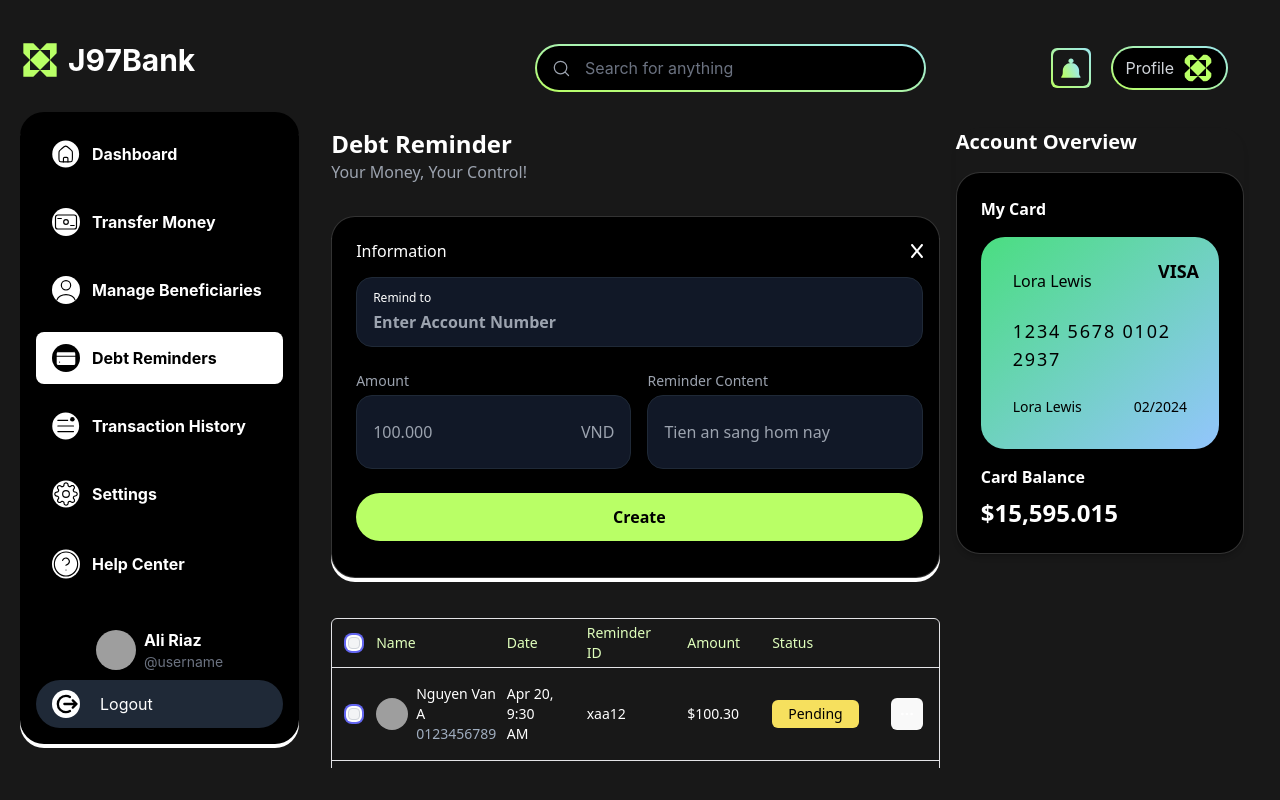
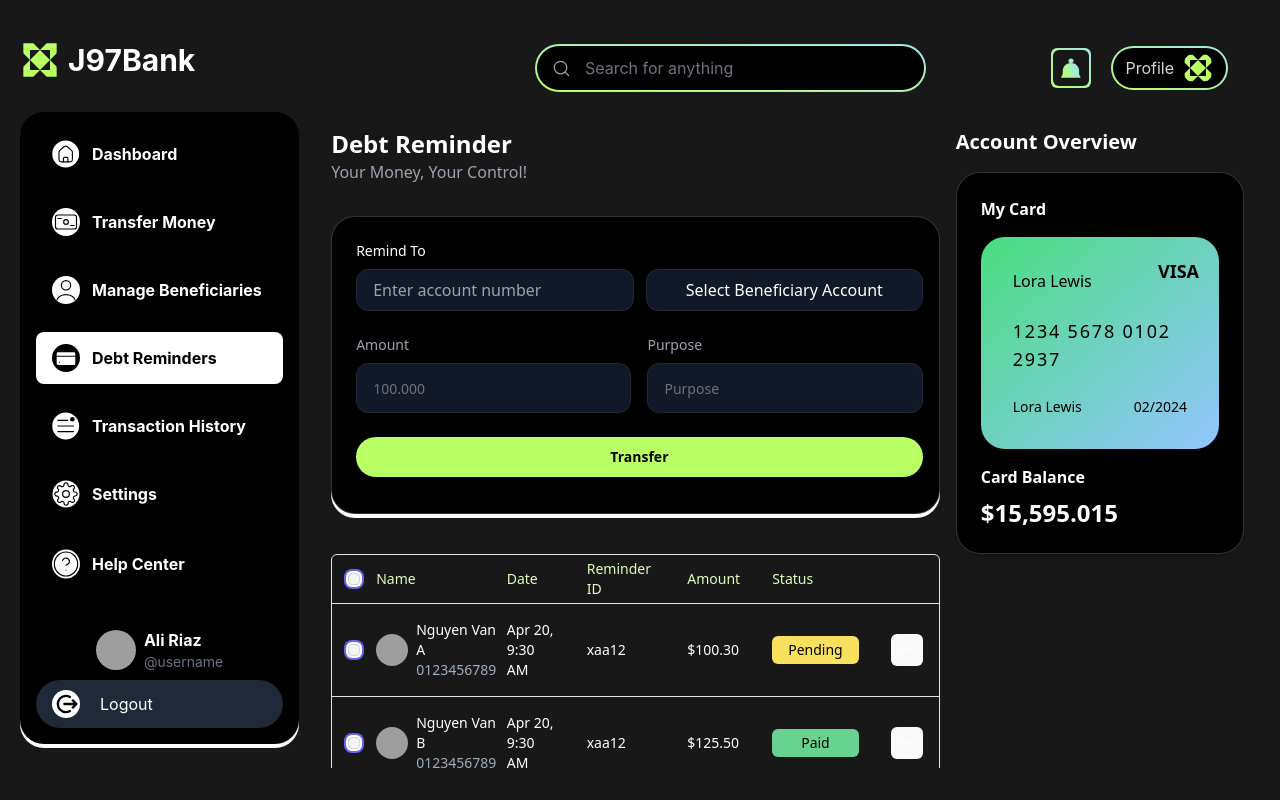
Before and after one commit to baronpm0703/WNC-InternetBanking-FE, a React (Vite) app: page /dashboard/debt-reminders in a window 1280 px wide. Both pictures are taken after a click on the button "Create Reminder". Built offline with nearby package versions, Linux system fonts and the light colour scheme; grey boxes are pictures that could not be loaded.

Commit message:
update form for debt reminder

```diff
--- a/src/component/Dashboard-Components/debtReminders.tsx
+++ b/src/component/Dashboard-Components/debtReminders.tsx
@@ -1,23 +1,99 @@
 import { useEffect, useState } from "react";
 import { useNavigate } from "react-router-dom";
-import { FontAwesomeIcon } from "@fortawesome/react-fontawesome";
-import { faTrash, faX } from "@fortawesome/free-solid-svg-icons";
-import ItemDropdown from './dropdown';
-import DemoPage from "../Resusable/page";
 import { DataTable } from "../Resusable/dataTable";
-import { debtColumns, inDebts} from "../Resusable/columns";
+import { debtColumns, inDebts } from "../Resusable/columns";
 import { Dialog, DialogContent, DialogDescription, DialogFooter, DialogHeader, DialogTitle, DialogTrigger } from "@/components/ui/dialog";
-import { Button } from "@/components/ui/button";
 import { useAppDispatch, useAppSelector } from "@/libs/hooks";
 import { interactDialog } from "@/libs/slices/sliceTask";
+import { Button } from "@/components/ui/button";
+import {
+  Form,
+  FormControl,
+  FormField,
+  FormItem,
+  FormMessage,
+} from "@/components/ui/form";
+import { DropdownMenu, DropdownMenuTrigger, DropdownMenuContent, DropdownMenuLabel, DropdownMenuSeparator, DropdownMenuItem } from "@/components/ui/dropdown-menu";
+import { Input } from "@/components/ui/input";
+import { zodResolver } from "@hookform/resolvers/zod";
+import { useForm } from "react-hook-form";
+import { z } from "zod";
+import { FontAwesomeIcon } from "@fortawesome/react-fontawesome";
+import { faArrowLeft } from "@fortawesome/free-solid-svg-icons";
+
+const TransferSchema = z.object({
+  transferTo: z.string().nonempty({ message: "Please select a beneficiary account." }),
+  amount: z
+    .string()
+    .nonempty({ message: "Amount is required." })
+    .regex(/^\d+(\.\d{1,2})?$/, { message: "Please enter a valid amount." }),
+  purpose: z.string().nonempty({ message: "Purpose is required." }),
+});
+
 
 const DebtReminderUI = () => {
   const [activeTab, setActiveTab] = useState<string | null>(null);
-  const navigate = useNavigate();
   const dispatch = useAppDispatch();
   const { isOpenDialog } = useAppSelector(state => state.task);
-  const [isDropdownOpenTransferTo, setIsDropdownOpenTransferTo] = useState(false);
   const [selectedTransferTo, setSelectedTransferTo] = useState({ attribute1: '', attribute2: '' });
+  const [activeStep, setActiveStep] = useState("transfer"); // New state for tracking steps
+  const [formData, setFormData] = useState(null); // Dữ liệu từ form đầu tiên
+  const [searchQuery, setSearchQuery] = useState("");
+
+  const accounts = [
+    { attribute1: "NGUYEN LAM HAI", attribute2: "123456" },
+    { attribute1: "PHAN THAI KHANG", attribute2: "22222" },
+    { attribute1: "NGUYEN PHU MINH BAO", attribute2: "233434" },
+    { attribute1: "NGUYEN ANH KHOA", attribute2: "35667" },
+  ];
+
+  const form = useForm({
+    resolver: zodResolver(TransferSchema),
+    defaultValues: {
+      transferFrom: "John Paul - 2222222222222222",
+      transferTo: "",
+      amount: "",
+      purpose: "",
+    },
+  });
+
+  function onSubmitSameBank(data: any) {
+    console.log("Form Submitted:", data);
+    setFormData(data);
+    setActiveStep("otp");
+  }
+
+  function onSubmitSameBankOTP(data: any) {
+    console.log("Form Submitted otp same bamk", data);
+  }
+
+  const handleTransferToInputChange = (event) => {
+    const inputValue = event.target.value.trim();
+
+    if (inputValue === "") {
+      setSelectedTransferTo({ attribute1: "", attribute2: "" });
+      form.setValue("transferTo", "");
+      return;
+    }
+
+    const matchedItem = accounts.find(
+      (item) => item.attribute2 === inputValue
+    );
+
+    if (matchedItem) {
+      setSelectedTransferTo(matchedItem);
+      form.setValue(
+        "transferTo",
+        `${matchedItem.attribute1} - ${matchedItem.attribute2}`
+      );
+    } else {
+      setSelectedTransferTo({ attribute1: "", attribute2: inputValue });
+      form.setError("transferTo", {
+        type: "manual",
+        message: "Account number is not valid.",
+      });
+    }
+  };
 
   return (
     <div className="text-white font-sans flex">
@@ -28,92 +104,213 @@ const DebtReminderUI = () => {
           <p className="text-gray-400">Your Money, Your Control!</p>
         </div>
         <div className="bg-black p-6 rounded-3xl border border-white/20 shadow-lg overflow-y-auto pr-4" style={{ boxShadow: "0px 4px 0px white" }}>
-          {/* Form Logic */}
-          <form className={`transition-all duration-1000 transform ${activeTab === "createReminder"
+          {
+            (activeStep === "transfer" ? (
+              <Form {...form}>
+                <form onSubmit={form.handleSubmit(onSubmitSameBank)} className={`space-y-6 transition-all duration-1000 transform ${activeTab === "createReminder"
                   ? "opacity-100 translate-y-0 max-h-screen"
                   : "opacity-0 translate-y-[20px] max-h-0 overflow-hidden"
                   }`}>
-            {/* Reminder To */}
-            <div className="grid grid-cols-1 gap-4 mb-6">
-              <div className="w-full h-5 flex justify-between items-center" id="closeButton">
-                Information
-                <FontAwesomeIcon
-                  icon={faX}
-                  onClick={() => setActiveTab(null)}
-                  className="text-white-500 hover:text-white-700 cursor-pointer"
+                  <FormField
+                    control={form.control}
+                    name="transferTo"
+                    render={({ field, fieldState }) => (
+                      <FormItem>
+                        <label className="block text-white text-sm mb-2">Remind To</label>
+                        <FormControl>
+                          <div className="flex justify-between items-center space-x-3">
+                            {/* Input Field */}
+                            <input
+                              type="text"
+                              placeholder="Enter account number"
+                              value={selectedTransferTo.attribute2}
+                              className={`w-1/2 form-input bg-gray-900 text-white rounded-xl px-4 py-2 border ${fieldState.error ? "border-red-500" : "border-gray-800"
+                                } focus:outline-none`}
+                              onChange={handleTransferToInputChange}
+                            />
+
+                            {/* Dropdown Menu */}
+                            <div className="w-1/2 relative">
+                              <DropdownMenu>
+                                <DropdownMenuTrigger asChild>
+                                  <button
+                                    type="button"
+                                    className={`w-full form-select bg-gray-900 text-white rounded-xl px-4 py-2 border ${fieldState.error ? "border-red-500" : "border-gray-800"
+                                      } focus:outline-none hover:border-white transition-all duration-200`}
+                                  >
+                                    {selectedTransferTo.attribute1
+                                      ? `${selectedTransferTo.attribute1} - ${selectedTransferTo.attribute2}`
+                                      : "Select Beneficiary Account"}
+                                  </button>
+                                </DropdownMenuTrigger>
+
+                                <DropdownMenuContent className="w-full">
+                                  <DropdownMenuLabel>Select an Account</DropdownMenuLabel>
+                                  <DropdownMenuSeparator />
+                                  <div className="px-2 py-2">
+                                    <input
+                                      type="text"
+                                      placeholder="Search accounts..."
+                                      className="w-full px-2 py-1 text-sm border border-gray-300 rounded-md focus:outline-none rounded-xl focus:ring focus:ring-blue-500 text-white"
+                                      value={searchQuery}
+                                      onChange={(e) => setSearchQuery(e.target.value)}
                                     />
                                   </div>
-              <div className="relative w-full bg-gray-900 text-white rounded-2xl px-4 py-3 border border-gray-800 hover:border-white transition-all duration-200">
-                <label className="block text-white text-xs mb-1">Remind to</label>
-                <div className="flex justify-between items-center">
-                  {selectedTransferTo.attribute1 === '' ? (
-                    <input
+                                  <DropdownMenuSeparator />
+                                  {accounts
+                                    .filter((account) =>
+                                      `${account.attribute1} - ${account.attribute2}`
+                                        .toLowerCase()
+                                        .includes(searchQuery.toLowerCase())
+                                    )
+                                    .map((account) => (
+                                      <DropdownMenuItem
+                                        key={account.attribute2}
+                                        onClick={() => {
+                                          setSelectedTransferTo(account);
+                                          field.onChange(`${account.attribute1} - ${account.attribute2}`);
+                                        }}
+                                        className="flex items-center justify-between px-4 py-2 space-x-4"
+                                      >
+                                        {/* Avatar */}
+                                        <div className="flex items-center space-x-4">
+                                          <img
+                                            src="https://via.placeholder.com/40" // Thay bằng URL avatar thực tế
+                                            alt={account.attribute1}
+                                            className="w-10 h-10 rounded-full"
+                                          />
+                                          {/* Tên và số tài khoản */}
+                                          <div>
+                                            <p className="text-sm font-medium text-black">{account.attribute1}</p>
+                                            <p className="text-xs font-bold text-gray-400">{account.attribute2}</p>
+                                          </div>
+                                        </div>
+                                        {/* Mũi tên */}
+                                        <span className="text-gray-400 text-sx">{'>'}</span>
+                                      </DropdownMenuItem>
+
+                                    ))}
+                                </DropdownMenuContent>
+                              </DropdownMenu>
+                            </div>
+                          </div>
+                        </FormControl>
+
+                        {fieldState.error && (
+                          <FormMessage className="text-red-500 text-sm">
+                            {fieldState.error.message}
+                          </FormMessage>
+                        )}
+                      </FormItem>
+                    )}
+                  />
+                  <div className="flex space-x-4">
+                    {/* Amount */}
+                    <FormField
+                      control={form.control}
+                      name="amount"
+                      render={({ field }) => (
+                        <FormItem className="flex-1">
+                          <label className="block text-gray-400 text-sm mb-1">Amount</label>
+                          <FormControl>
+                            <Input
                               type="text"
-                      placeholder="Enter Account Number"
-                      className="bg-transparent w-full text-white font-bold focus:outline-none"
+                              placeholder="100.000"
+                              {...field}
+                              className="w-full py-6 px-4 bg-gray-900 text-white rounded-xl border border-gray-800 focus:outline-none"
                             />
-                  ) : (
-                    <div className="flex items-center">
-                      <span className="text-white font-bold">{selectedTransferTo.attribute1}</span>
-                      <span className="text-gray-500 ml-2">- {selectedTransferTo.attribute2}</span>
-                      <FontAwesomeIcon
-                        icon={faTrash}
-                        onClick={
-                          () => {
-                            setSelectedTransferTo({ attribute1: '', attribute2: '' })
-                          }
-                        }
-                        className="ml-2 text-white-500 hover:text-white-700 cursor-pointer"
+                          </FormControl>
+                          <FormMessage className="text-red-500 text-sm" />
+                        </FormItem>
+                      )}
+                    />
+
+                    {/* Purpose */}
+                    <FormField
+                      control={form.control}
+                      name="purpose"
+                      render={({ field }) => (
+                        <FormItem className="flex-1">
+                          <label className="block text-gray-400 text-sm mb-1">Purpose</label>
+                          <FormControl>
+                            <Input
+                              type="text"
+                              placeholder="Purpose"
+                              {...field}
+                              className="w-full py-6 px-4 bg-gray-900 text-white rounded-xl border border-gray-800 focus:outline-none"
+                            />
+                          </FormControl>
+                          <FormMessage className="text-red-500 text-sm" />
+                        </FormItem>
+                      )}
                     />
                   </div>
-                  )}
+                  <Button
+                    type="submit"
+                    className="w-full py-3 bg-[#B9FF66] text-black font-bold rounded-full"
+                  >
+                    Transfer
+                  </Button>
+                </form>
+              </Form>
+            ) : (
+              <Form {...form}>
+                <form onSubmit={form.handleSubmit(onSubmitSameBankOTP)} className="w-full space-y-6">
+                  <div className="mt-6">
+                    <button
+                      onClick={() => setActiveStep("transfer")}
+                      className="flex items-center justify-center w-10 h-10 rounded-full bg-white text-black shadow-lg border border-gray-300"
+                    >
+                      <FontAwesomeIcon icon={faArrowLeft} size="lg" />
+                    </button>
+                    <h3 className="text-white text-lg text-center font-bold mb-4">Confirm Debt Remind Transaction</h3>
 
-                </div>
-                {isDropdownOpenTransferTo && (
-                  <ItemDropdown
-                    title="Select Beneficiary Account"
-                    items={[
-                      { attribute1: 'John Paul', attribute2: '2222222222222222' },
-                      { attribute1: 'Kenijen', attribute2: '1234567890122937' },
-                      { attribute1: 'Kendrick', attribute2: '4444444444444444' },
-                    ]}
-                    selectedItem={selectedTransferTo}
-                    setSelectedItem={setSelectedTransferTo}
-                    isDropdownOpen={isDropdownOpenTransferTo}
-                    setIsDropdownOpen={setIsDropdownOpenTransferTo}
-                  />
-                )}
-              </div>
+                    <div className="mb-4 flex justify-between">
+                      <p className="text-gray-400">Transfer To:</p>
+                      <p className="text-white font-bold">{formData?.transferTo}</p>
                     </div>
 
-            {/* Amount and Content */}
-            <div className="grid grid-cols-1 md:grid-cols-2 gap-4 mb-6">
-              <div className="relative">
-                <label className="block text-gray-400 text-sm mb-1">Amount</label>
-                <div className="flex items-center bg-gray-900 rounded-2xl border border-gray-800 border border-gray-800 hover:border-white transition-all duration-200">
-                  <input
-                    type="text"
-                    placeholder="100.000"
-                    className="w-full py-6 px-4 bg-transparent text-white focus:outline-none"
-                  />
-                  <span className="px-4 text-gray-400">VND</span>
-                </div>
-              </div>
-              <div className="relative">
-                <label className="block text-gray-400 text-sm mb-1">Reminder Content</label>
-                <input
-                  type="text"
-                  placeholder="Tien an sang hom nay"
-                  className="w-full py-6 px-4 bg-gray-900 text-white rounded-2xl border border-gray-800 focus:outline-none border border-gray-800 hover:border-white transition-all duration-200"
-                />
-              </div>
+                    <div className="mb-4 flex justify-between">
+                      <p className="text-gray-400">Amount:</p>
+                      <p className="text-white font-bold">{formData?.amount} VND</p>
                     </div>
 
-            {/* Submit Button */}
-            <button className="w-full py-3 bg-[#B9FF66] text-black font-bold rounded-full">
-              Create
-            </button>
+                    <div className="mb-4 flex justify-between">
+                      <p className="text-gray-400">Purpose:</p>
+                      <p className="text-white font-bold">{formData?.purpose}</p>
+                    </div>
+
+                    {/* Nhập OTP */}
+                    <FormField
+                      control={form.control}
+                      name="otp"
+                      render={({ field }) => (
+                        <FormItem>
+                          <FormControl>
+                            <Input
+                              type="text"
+                              placeholder="Enter OTP"
+                              {...field}
+                              className="w-full py-5 px-6 bg-white text-black text-lg rounded-xl border border-gray-800 focus:outline-none"
+                            />
+                          </FormControl>
+                          <FormMessage className="text-red-500 text-sm" />
+                        </FormItem>
+                      )}
+                    />
+
+                    <Button
+                      type="submit"
+                      className="mt-4 w-full py-3 bg-blue-500 text-white font-bold rounded-full"
+                    >
+                      Verify
+                    </Button>
+                  </div>
+
                 </form>
+              </Form>
+            ))
+          }
 
           <div className={`w-full flex justify-center mt-3 transition-all duration-700 transform ${activeTab != "createReminder"
             ? "opacity-100 translate-y-0 max-h-screen"
```
Lines whose indentation alone changed are shown as unchanged.
